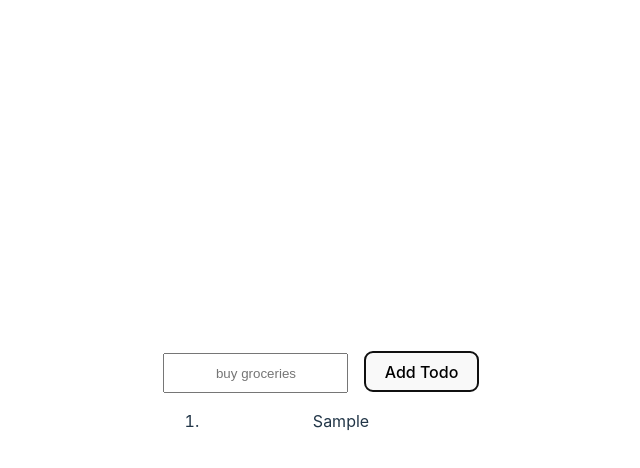
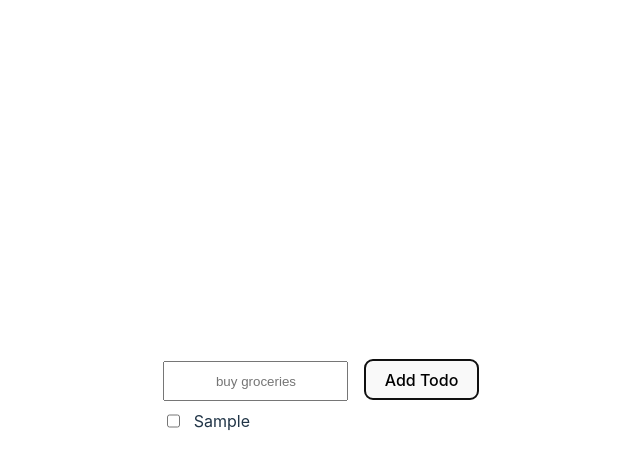
Before and after one commit to StephanRaab/vue-todo, a Vue app: page / in a window 1280 px wide. Both pictures are taken after typing "Sample" into the empty fields and a click on the button "Add Todo". Shown: the top 468 px of the page, without its empty margins (319-959 px from the left). Built offline with nearby package versions, Linux system fonts and the light colour scheme.

Commit message:
use checkboxes instead of li, and apply class when checked

```diff
--- a/src/components/BaseTodo.vue
+++ b/src/components/BaseTodo.vue
@@ -3,7 +3,8 @@ export default {
     data() {
         return {
             todos: [],
-            todoInput: ''
+            todoInput: '',
+            isCompleted: false
         }
     },
     methods: {
@@ -36,14 +37,14 @@ export default {
         -->
     </div>
 
-    <ol>
-        <li v-for="todo, todoIndex in todos" :key="'todo' + todoIndex">
-            {{ todo }}
-        </li>
-    </ol>
+    <label v-bind:class="(isCompleted) ? 'completed' : ''" v-for="todo, todoIndex in todos" :key="'todo' + todoIndex">
+        <input type="checkbox" v-model="isCompleted">
+        {{ todo }}
+    </label>
 </template>
 
 <style scoped>
+/* GENERIC OVERRIDES */
 input {
     height: 34px;
     text-align: center;
@@ -52,4 +53,18 @@ input {
 button {
     margin-left: 1em
 }
+
+label {
+    display: flex;
+    align-items: center;
+}
+
+label>input {
+    margin-right: 1em;
+}
+
+/* CLASSES */
+.completed {
+    text-decoration: line-through;
+}
 </style>
```
